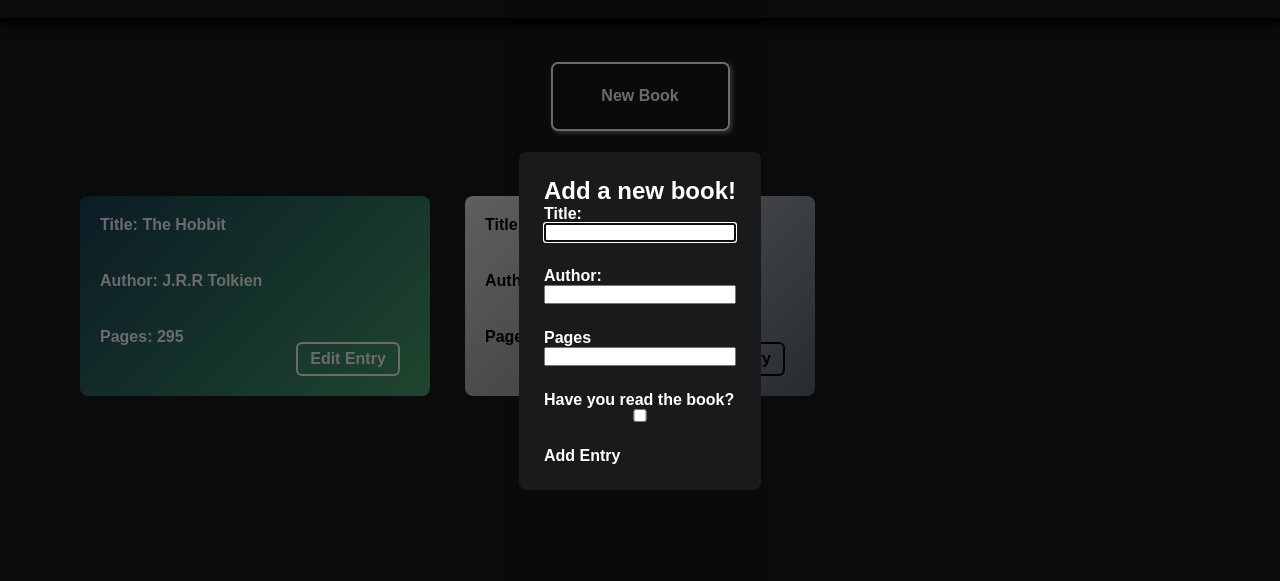
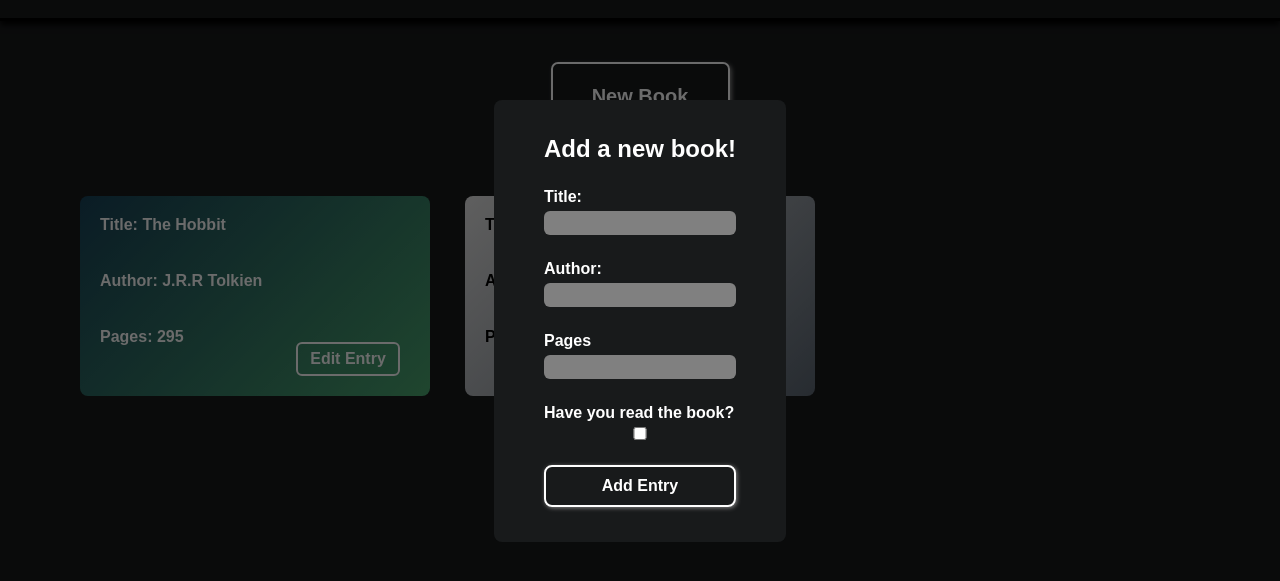
Before and after one commit to Tree-Ro/library, a plain HTML site: page index.html in a window 1280 px wide. Both pictures are taken after a click on the button "New Book". Shown: the part 79-660 px from the top of the page. Drawn offline with Linux system fonts and the light colour scheme.

Commit message:
Finished the "New Book" button and gave each entry its own data-index

```diff
--- a/index.html
+++ b/index.html
@@ -27,28 +27,43 @@
 
             <dialog class="new-book">
                 <h2>Add a new book!</h2>
-                <form action="get" method="dialog">
+                <form action="#" method="dialog">
                     <div>
                         <label for="title">Title:</label>
-                        <input type="text" id="title" name="title" autofocus />
+                        <input
+                            type="text"
+                            id="title"
+                            name="title"
+                            maxlength="15"
+                        />
                     </div>
 
                     <div>
                         <label for="author">Author:</label>
-                        <input type="text" id="author" name="author" />
+                        <input
+                            type="text"
+                            id="author"
+                            name="author"
+                            maxlength="15"
+                        />
                     </div>
 
                     <div>
                         <label for="pages">Pages</label>
-                        <input type="number" id="pages" name="pages" />
+                        <input
+                            type="number"
+                            id="pages"
+                            name="pages"
+                            max="10000"
+                        />
                     </div>
 
                     <div>
-                        <label for="read-status">Have you read the book?</label>
+                        <label for="readStatus">Have you read the book?</label>
                         <input
                             type="checkbox"
-                            id="read-status"
-                            name="readStatus"
+                            id="readStatus"
+                            name="card-read"
                         />
                     </div>
 
@@ -58,7 +73,7 @@
 
             <div class="content">
                 <div class="navbar">
-                    <button class="new-entry">New Book</button>
+                    <button class="new-entry-button">New Book</button>
                 </div>
 
                 <div class="shelf"></div>
--- a/script.js
+++ b/script.js
@@ -3,18 +3,19 @@ const myLibrary = [
         title: 'The Hobbit',
         author: 'J.R.R Tolkien',
         pages: 295,
-        readStatus: 'card-read',
+        readStatus: true,
     },
     {
         title: 'Harry Potter',
         author: 'Witch101',
         pages: 311,
-        readStatus: 'card-unread',
+        readStatus: false,
     },
 ];
 const shelf = document.querySelector('.shelf');
-const newBookButton = document.querySelector('.new-entry');
+const newBookButton = document.querySelector('.new-entry-button');
 const newBookModal = document.querySelector('.new-book');
+const modalSubmitButton = document.querySelector("button[type='submit']");
 
 function Book(title, author, pages, readStatus) {
     this.title = title;
@@ -26,6 +27,21 @@ function Book(title, author, pages, readStatus) {
 newBookButton.addEventListener('click', () => {
     newBookModal.showModal();
 });
+modalSubmitButton.addEventListener('click', () => {
+    const book1 = new Book(
+        title.value,
+        author.value,
+        pages.value,
+        readStatus.checked
+    );
+
+    addBookToLibrary(book1);
+
+    displayBooks([book1]);
+
+    document.querySelector('.new-book form').reset();
+    console.log('hello');
+});
 
 function addBookToLibrary(book) {
     myLibrary.push(book);
@@ -34,7 +50,11 @@ function addBookToLibrary(book) {
 function displayBooks(array) {
     array.forEach((obj) => {
         const card = document.createElement('div');
-        card.setAttribute('class', obj.readStatus);
+        if (obj.readStatus) {
+            card.setAttribute('class', 'card-read');
+        } else {
+            card.setAttribute('class', 'card-unread');
+        }
         shelf.appendChild(card);
 
         card.appendChild(document.createElement('p')).textContent =
@@ -48,6 +68,8 @@ function displayBooks(array) {
 
         card.appendChild(document.createElement('button')).textContent =
             'Edit Entry';
+
+        card.setAttribute('data-index', myLibrary.indexOf(obj));
     });
 }
 
--- a/styles.css
+++ b/styles.css
@@ -78,12 +78,13 @@ button {
 
     display: grid;
 }
-.container .content .navbar .new-entry {
+.container .content .navbar .new-entry-button {
     grid-column: 2 / 3;
     align-self: center;
     text-align: center;
     user-select: none;
 
+    font-size: 20px;
     width: 175px;
     height: 65px;
     border-radius: 7px;
@@ -128,19 +129,23 @@ button {
     border: 2px solid;
 }
 .container .content .shelf button:hover,
-.container .navbar .new-entry:hover {
+.container .navbar .new-entry-button:hover,
+.container .new-book form button[type='submit']:hover {
     scale: 1.03;
     transition: 0.5ms;
     cursor: pointer
 }
 .container .content .shelf button:active,
-.container .navbar .new-entry:active {
+.container .navbar .new-entry-button:active,
+.container .new-book form button[type='submit']:active {
     scale: 1;
 }
 
 .container .new-book {
     margin: auto;
-    padding: 25px;
+    padding: 35px;
+    padding-left: 50px;
+    padding-right: 50px;
 
     border: none;
     border-radius: 8px;
@@ -151,16 +156,41 @@ button {
 ::backdrop {
     background: 0;
     background-color: #00000094;
+    position: static;
 }
 .container .new-book form {
     display: grid;
-
     gap: 25px;
+}
+.container .new-book h2 {
+    margin-bottom: 25px;
 }
 .container .new-book form div {
     display: grid;
+    gap: 5px;
 }
+.container .new-book form button[type='submit'] {
+    border: 2px solid var(--color);
+    border-radius: 8px;
+    box-shadow: 1px 1px 4px gray;
 
+    text-align: center;
+    padding: 10px;
+}
+.container .new-book form input[type='text'],
+.container .new-book form input[type='number'] {
+    background-color: gray;
+    border: none;
+    border-radius: 6px;
+    height: 20px;
+
+    padding: 2px;
+    padding-left: 10px;
+}
+.container .new-book form input[type='text']:focus-visible,
+.container .new-book form input[type='number']:focus-visible {
+    outline: none;
+}
 
 
 /* Remove Library Log on Mobile devices */
```
